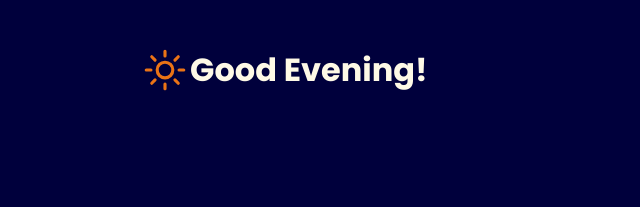
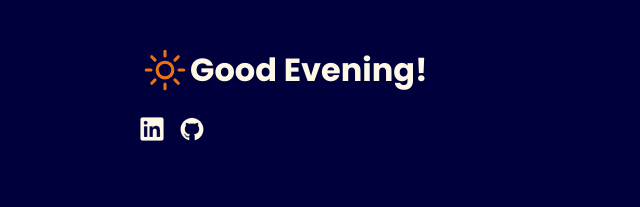
Before and after one commit to donaldrs01/atlas-react-and-jsx, a React (Vite) app: page / in a window 1280 px wide. Shown: the top 207 px of the page, without its empty margins (0-640 px from the left). Built offline with nearby package versions, Linux system fonts and the light colour scheme.

Commit message:
added SocialLinks component

```diff
--- a/src/App.jsx
+++ b/src/App.jsx
@@ -1,10 +1,12 @@
 import React from 'react';
 import Greeting from './components/Greeting';
+import SocialLinks from './components/SocialLinks';
 
 function App() {
   return (
     <div className="app">
       <Greeting />
+      <SocialLinks />
     </div>
   );
 }
--- /dev/null
+++ b/src/components/SocialLinks.jsx
@@ -0,0 +1,25 @@
+import React from 'react';
+import linkedinIcon from "../assets/linkedin.svg";
+import githubIcon from "../assets/github.svg";
+
+const SocialLinks = () => {
+    return (
+        <div className="social-links">
+            <a
+                href="https://www.linkedin.com/in/ryandonaldson90/"
+                target="_blank"
+            >
+                <img src={linkedinIcon} />
+            </a>
+
+            <a
+                href="https://github.com/donaldrs01/atlas-react-and-jsx"
+                target="_blank"
+            >
+                <img src={githubIcon} />
+            </a>
+        </div>
+    );
+};
+
+export default SocialLinks;
```
